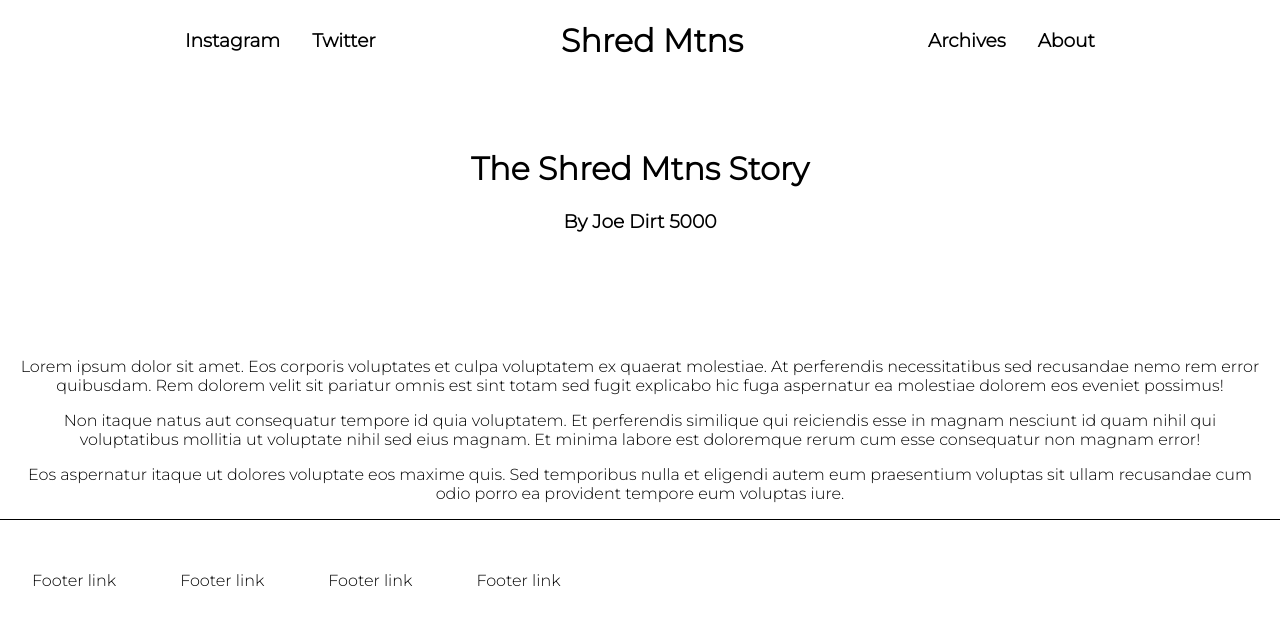
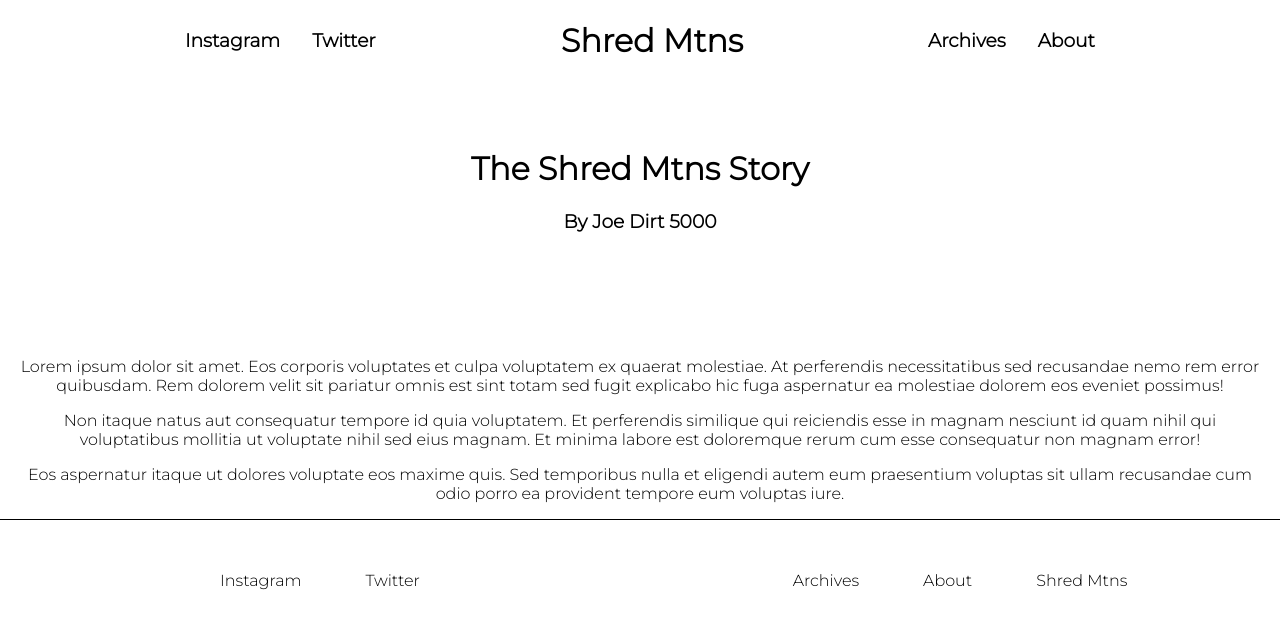
Before and after one commit to lss555/sanity-practice, a React (Create React App) app: page /about in a window 1280 px wide. Shown: the top 628 px of the page. Built offline with nearby package versions, Linux system fonts and the light colour scheme.

Commit message:
Footer and max widths

```diff
--- a/src/components/archives/archives-styles.js
+++ b/src/components/archives/archives-styles.js
@@ -28,6 +28,7 @@ export const HomeLink = styled(Link)`
 `;
 
 export const ArchivesHeaderLinks = styled.div`
+
   display: flex;
   align-items: center;
   justify-content: flex-end;
--- a/src/components/footer/footer-styles.js
+++ b/src/components/footer/footer-styles.js
@@ -12,12 +12,14 @@ export const FooterContainer = styled.div`
 `;
 
 export const FooterRight = styled.div`
+  width: 50%;
   display: flex;
   justify-content: center;
   align-items: center;
 `;
 
 export const FooterLeft = styled.div`
+  width: 50%;
   display: flex;
   text-align: center;
   justify-content: center;
@@ -30,3 +32,8 @@ export const FooterInnerLink = styled(LinkR)`
   color: black;
   margin: 2rem;
 `;
+export const FooterOuterLink = styled.a`
+  text-decoration: none;
+  color: black;
+  margin: 2rem;
+`;
--- a/src/components/footer/footer.js
+++ b/src/components/footer/footer.js
@@ -1,24 +1,27 @@
 import React from 'react';
-import { FooterContainer, FooterInnerLink, FooterRight, FooterLeft } from './footer-styles.js'
+import { FooterContainer, FooterInnerLink, FooterRight, FooterLeft, FooterOuterLink } from './footer-styles.js'
 
 const Footer = () => {
 
   return (
     <FooterContainer>
       <FooterLeft>
-        <FooterInnerLink>
-          Footer link
-        </FooterInnerLink>
-        <FooterInnerLink>
-          Footer link
-        </FooterInnerLink>
+        <FooterOuterLink target="_blank" href='https://www.instagram.com/'>
+          Instagram
+        </FooterOuterLink>
+        <FooterOuterLink target="_blank" href='https://twitter.com/?lang=en'>
+          Twitter
+        </FooterOuterLink>
       </FooterLeft>
       <FooterRight>
-        <FooterInnerLink>
-          Footer link
+        <FooterInnerLink to='/archives'>
+          Archives
         </FooterInnerLink>
-        <FooterInnerLink>
-          Footer link
+        <FooterInnerLink to='/about'>
+          About
+        </FooterInnerLink>
+        <FooterInnerLink to='/'>
+          Shred Mtns
         </FooterInnerLink>
       </FooterRight>
     </FooterContainer>
--- a/src/components/gallery/gallery-styles.js
+++ b/src/components/gallery/gallery-styles.js
@@ -7,6 +7,7 @@ export const BlogLink = styled(Link)`
 `;
 
 export const GalleryContainer = styled.div`
+  max-width: 2000px;
   -webkit-column-count: 3;
   -moz-column-count: 3;
   column-count: 3;
```
